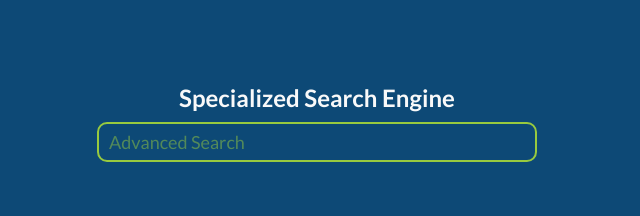
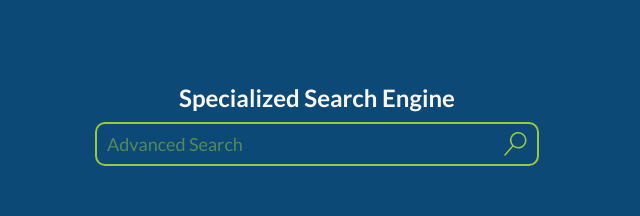
Before and after one commit to hack-learning/masterpath_frontend, a Next.js app: page /library in a window 1280 px wide. Shown: the part 940-1156 px from the top of the page, without its empty margins (498-1138 px from the left). Built offline with nearby package versions, Linux system fonts and the light colour scheme.

Commit message:
made the SearchBar functional

```diff
--- a/components/SearchBar/index.js
+++ b/components/SearchBar/index.js
@@ -1,11 +1,42 @@
-import { Form, Title, Input } from './styles'
+import { useState } from 'react';
+import { VscSearch } from "react-icons/vsc";
+import { Form, Title, Input, Area, Icon } from './styles'
 
 export const SearchBar = () => {
+
+  const [text, setText] = useState('')
+
+  const searchAction = () => {
+    console.log(`You are searching: ${text}`)
+  }
+
+  const handleChange = (e) => {
+    setText(`${e.target.value}`)
+  }
+
+  const keyPress = (e) => {
+    if (e.keycode == 13) {
+      searchAction()
+    }
+  }
 
   return(
     <Form>
       <Title>Specialized Search Engine</Title>
-      <Input type='search' name='library' placeholder='Advanced Search' alt='Library search'/>
+      <Area>
+        <Input
+          type='search'
+          name='library'
+          placeholder='Advanced Search'
+          alt='Library search'
+          value={text}
+          onChange={handleChange}
+          onKeyDown={keyPress}
+        ></Input>
+        <Icon onClick={searchAction}>
+          <VscSearch size="24px"></VscSearch>
+        </Icon>
+      </Area>
     </Form>
   )
 }
--- a/components/SearchBar/styles.js
+++ b/components/SearchBar/styles.js
@@ -19,22 +19,14 @@ export const Title = styled.label`
   color: ${colors.white};
 `
 
-export const Input = styled.input`
+export const Area = styled.div`
+  height: 40px;
   width: 592px;
-  height: 40px;
-  color: ${colors.main};
+  border: 2px solid ${colors.main};
   border-radius: 10px;
-  background: none;
-  outline: none;
-  font-size: 18px;
-  padding: 10px;
-  font-family: inherit;
-  border: 2px solid ${colors.main};
-
-  ::placeholder {
-    color: ${colors.main};
-    opacity: 0.5;
-  }
+  display: flex;
+  align-items: center;
+  justify-content: space-between;
 
   @media ${mediaQueries.littleDesktop}{
     width: 440px;
@@ -44,3 +36,42 @@ export const Input = styled.input`
     width: 350px;
   }
 `
+
+export const Icon = styled.a`
+  color: ${colors.main};
+  width: 10%;
+  display: flex;
+  align-items: center;
+  justify-content: center;
+
+  &:hover {
+    cursor: pointer;
+    color: ${colors.white}
+  }
+`
+
+export const Input = styled.input`
+  width: 90%;
+  height: inherit;
+  color: ${colors.main};
+  border-radius: 10px;
+  background: none;
+  outline: none;
+  font-size: 18px;
+  padding: 10px;
+  font-family: inherit;
+  border: none;
+
+  ::placeholder {
+    color: ${colors.main};
+    opacity: 0.5;
+  }
+
+  @media ${mediaQueries.littleDesktop}{
+    width: 90%;
+  }
+
+  @media ${mediaQueries.miniDesktop} {
+    width: 90%;
+  }
+`
```
